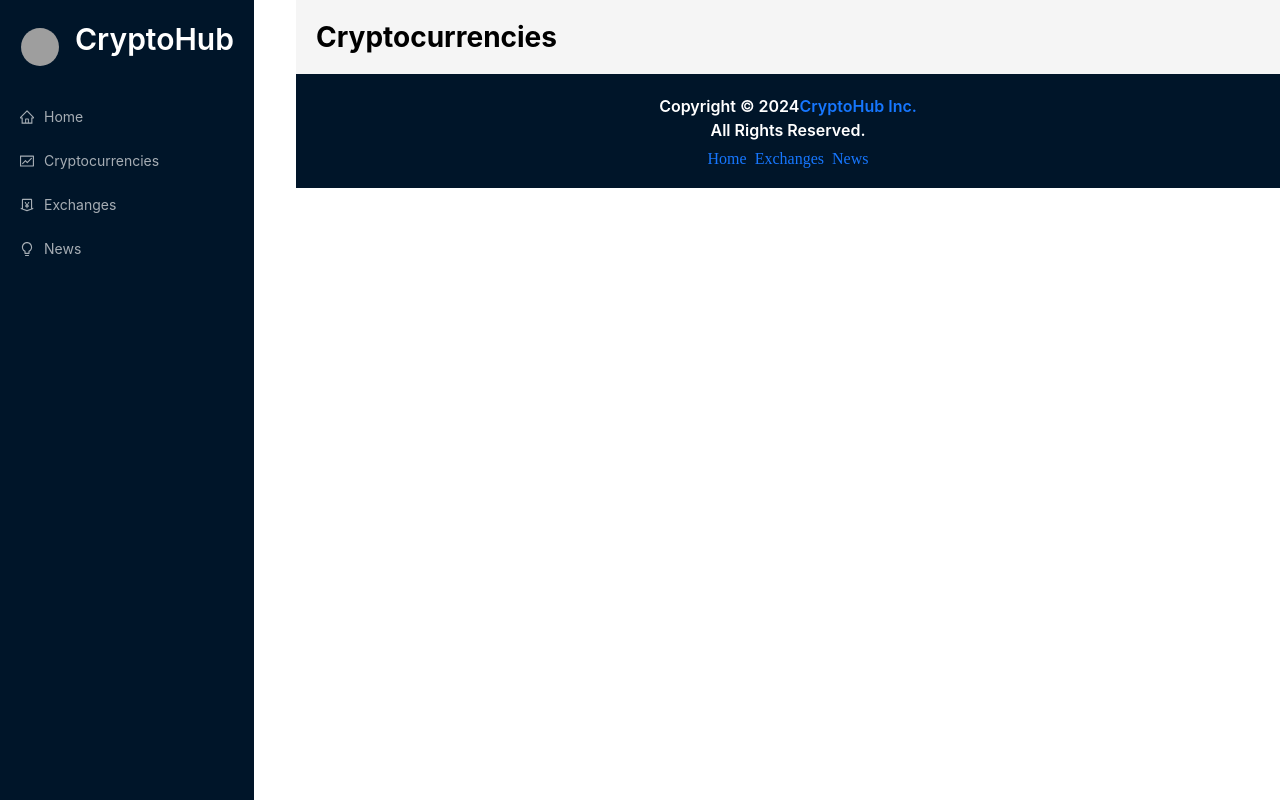
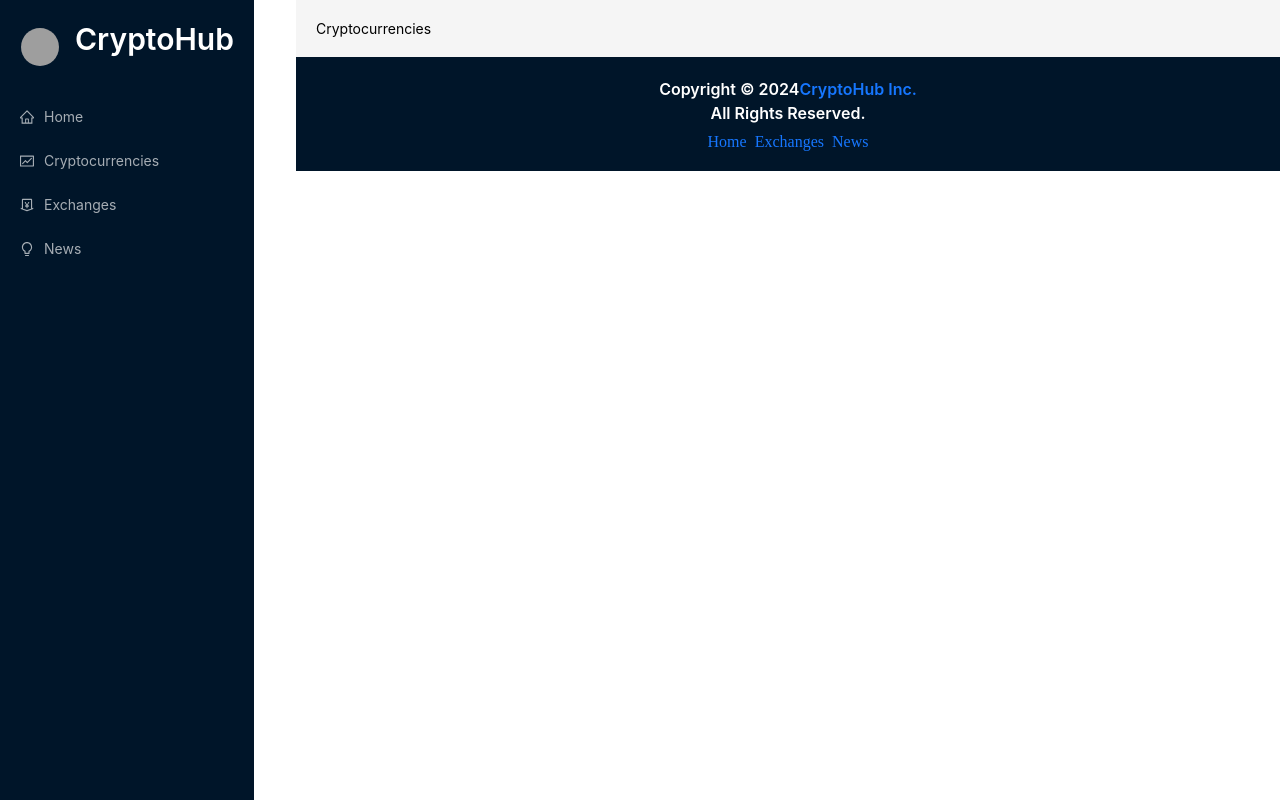
Before and after one commit to tanuja8/CryptoHub, a React (Create React App) app: page /cryptocurrencies in a window 1280 px wide. Built offline with nearby package versions, Linux system fonts and the light colour scheme; grey boxes are pictures that could not be loaded.

Commit message:
project updated

```diff
--- a/src/components/Cryptocurrencies.js
+++ b/src/components/Cryptocurrencies.js
@@ -4,7 +4,7 @@ const Cryptocurrencies = () => {
   console.log("Cryptocurrencies component rendered");
   return (
     <div>
-      <h1>Cryptocurrencies</h1>
+      Cryptocurrencies
     </div>
   );
 };
--- a/src/components/Homepage.js
+++ b/src/components/Homepage.js
@@ -3,6 +3,7 @@ import millify from 'millify';
 import { Typography,Row,Col,Statistic } from 'antd';
 import { Link } from 'react-router-dom';
 import { useGetCryptosQuery } from '../services/cryptoApi';
+import {Cryptocurrencies, News} from '../components'
 
 const {Title}=Typography;
 const Homepage = () => {
@@ -30,6 +31,16 @@ const Homepage = () => {
       <Col span={12}><Statistic title="Total 24h Volume" value={millify(globalStats.total24hVolume)}/></Col>
       <Col span={12}><Statistic title="Total Markets" value={millify(globalStats.totalMarkets)}/></Col>
      </Row>
+     <div className='home-heading-container'>
+        <Title level={2} className='home-title'>Top 10 Cryptocurrencies in the World</Title>
+        <Title level={3} className='show-more'><Link to="/cryptocurrencies"> Show More</Link></Title>
+     </div>
+     <Cryptocurrencies simplified />
+     <div className='home-heading-container'>
+        <Title level={2} className='home-title'>Latest Crypto News</Title>
+        <Title level={3} className='show-more'><Link to="/news"> Show More</Link></Title>
+     </div>
+     <News simplified />
      </>
     </div>
   )
--- a/src/components/News.js
+++ b/src/components/News.js
@@ -3,7 +3,7 @@ import React from 'react'
 const News = () => {
   return (
     <div>
-
+      News
     </div>
   )
 }
```
